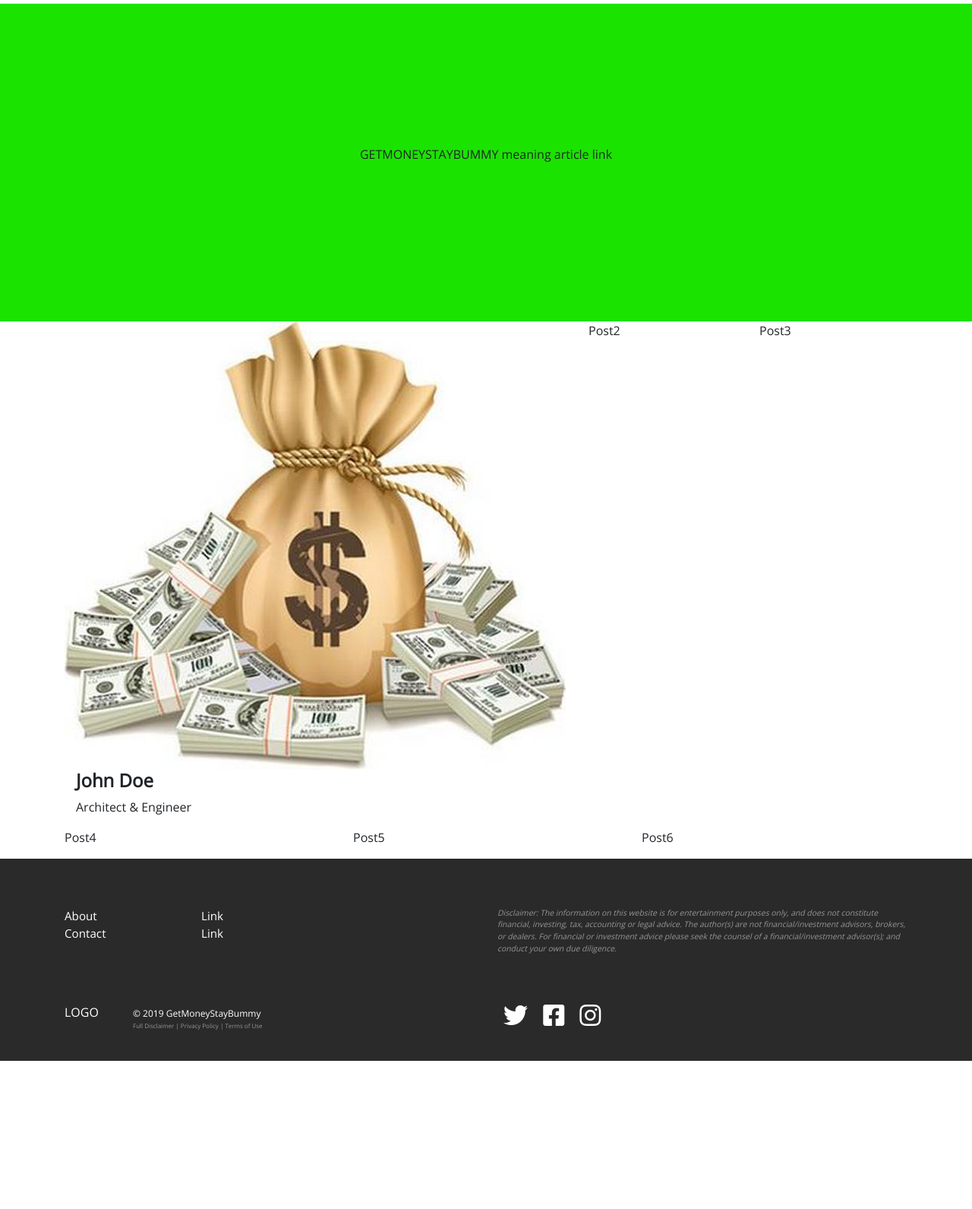
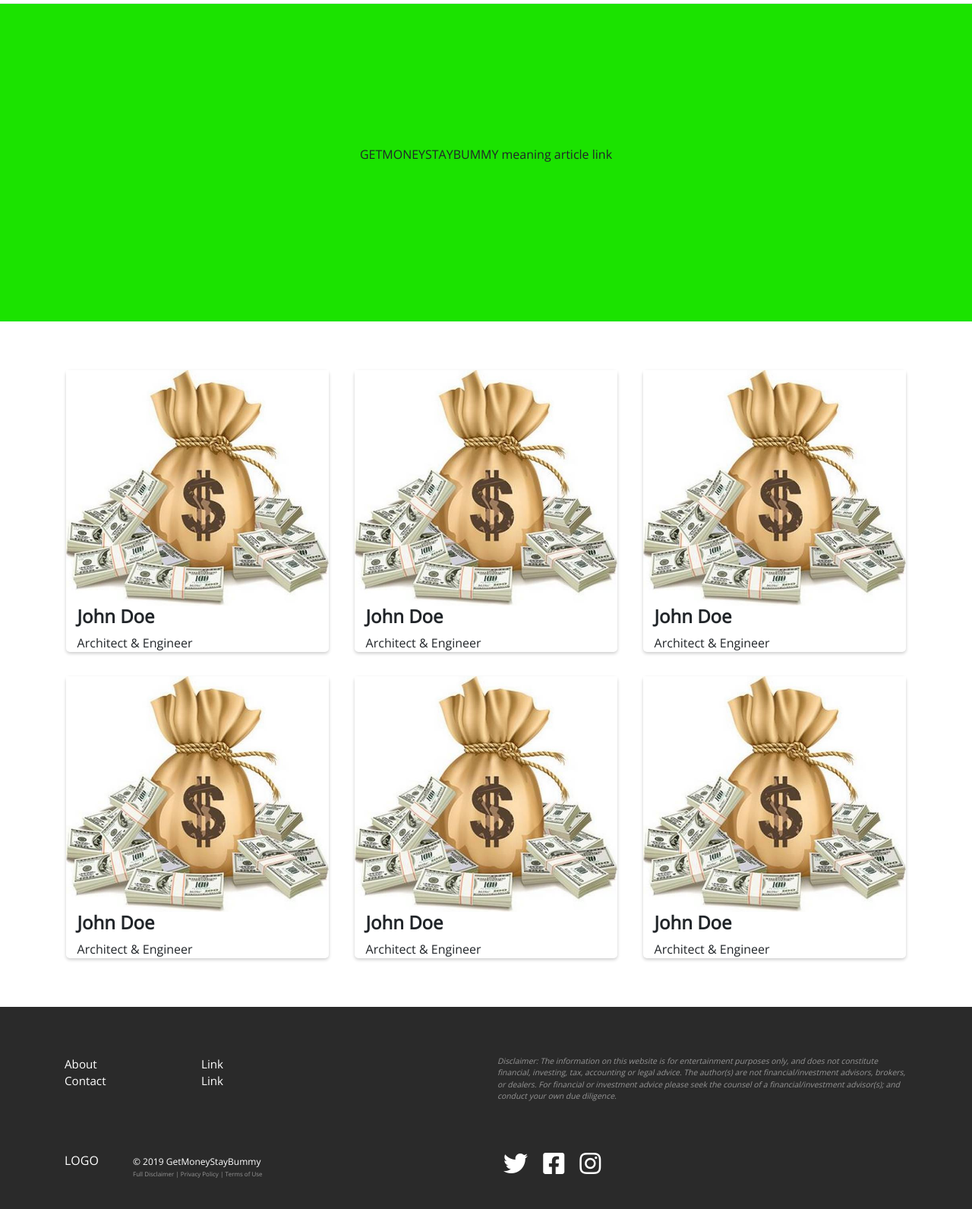
Before and after one commit to jaimelovera/personal-finance-blog, a Django app: page / in a window 1280 px wide. Shown: the part 34-1625 px from the top of the page at 76% size. Before the commit the page ends 1430 px from the top, so only its background shows below. Run offline with Django 3.2, Linux system fonts and the light colour scheme; some libraries are stand-ins or nearby versions.

Commit message:
post boxes are starting to come together

```diff
--- a/blog/static/blog/css/homepage.css
+++ b/blog/static/blog/css/homepage.css
@@ -7,4 +7,14 @@
 }
 
 .box {
+	box-shadow: 0 2px 4px 0 rgba(0,0,0,0.2);
+	transition: 0.3s;
+	border-radius: 5px;
+	margin-top: 1rem;
+	margin-bottom: 1rem;
+	margin-left:0.1rem;
+	margin-right: 0.1rem;
 }
+.box:hover {
+  box-shadow: 0 10px 18px 0 rgba(0,0,0,0.2);
+}
--- a/blog/templates/blog/homepage.html
+++ b/blog/templates/blog/homepage.html
@@ -15,33 +15,66 @@
 
 
 <div class= "second-block">
-	<div class="container">
+	<div class="container py-5">
 		<div class="row">
-			<div class="col box">
-				<img src="{% static 'blog/img/money.jpeg' %}" alt="Image">
-				<div class="container">
-					<h4><b>John Doe</b></h4>
-					<p>Architect & Engineer</p>
+			<div class="col-6 col-md-4">
+				<div class="box">
+					<img src="{% static 'blog/img/money.jpeg' %}" alt="Image" style="width:100%">
+					<div class="container">
+						<h4><b>John Doe</b></h4>
+						<p>Architect & Engineer</p>
+					</div>
 				</div>
 			</div>
-			<div class="col post-box">
-				<p>Post2</p>
+			<div class="col-6 col-md-4">
+				<div class="box">
+					<img src="{% static 'blog/img/money.jpeg' %}" alt="Image" style="width:100%">
+					<div class="container">
+						<h4><b>John Doe</b></h4>
+						<p>Architect & Engineer</p>
+					</div>
+				</div>
 			</div>
-			<div class="col post-box">
-				<p>Post3</p>
+			<div class="col-6 col-md-4">
+				<div class="box">
+					<img src="{% static 'blog/img/money.jpeg' %}" alt="Image" style="width:100%">
+					<div class="container">
+						<h4><b>John Doe</b></h4>
+						<p>Architect & Engineer</p>
+					</div>
+				</div>
 			</div>
-		</div>
-		<div class="row">
-			<div class="col post-box">
-				<p>Post4</p>
+			<div class="col-6 col-md-4">
+				<div class="box">
+					<img src="{% static 'blog/img/money.jpeg' %}" alt="Image" style="width:100%">
+					<div class="container">
+						<h4><b>John Doe</b></h4>
+						<p>Architect & Engineer</p>
+					</div>
+				</div>
 			</div>
-			<div class="col post-box">
-				<p>Post5</p>
+			<div class="col-6 col-md-4">
+				<div class="box">
+					<img src="{% static 'blog/img/money.jpeg' %}" alt="Image" style="width:100%">
+					<div class="container">
+						<h4><b>John Doe</b></h4>
+						<p>Architect & Engineer</p>
+					</div>
+				</div>
 			</div>
-			<div class="col post-box">
-				<p>Post6</p>
+			<div class="col-6 col-md-4">
+				<div class="box">
+					<img src="{% static 'blog/img/money.jpeg' %}" alt="Image" style="width:100%">
+					<div class="container">
+						<h4><b>John Doe</b></h4>
+						<p>Architect & Engineer</p>
+					</div>
+				</div>
 			</div>
-		</div>
+
+
+
+
 	</div>
 </div>
 {% endblock %}
```
